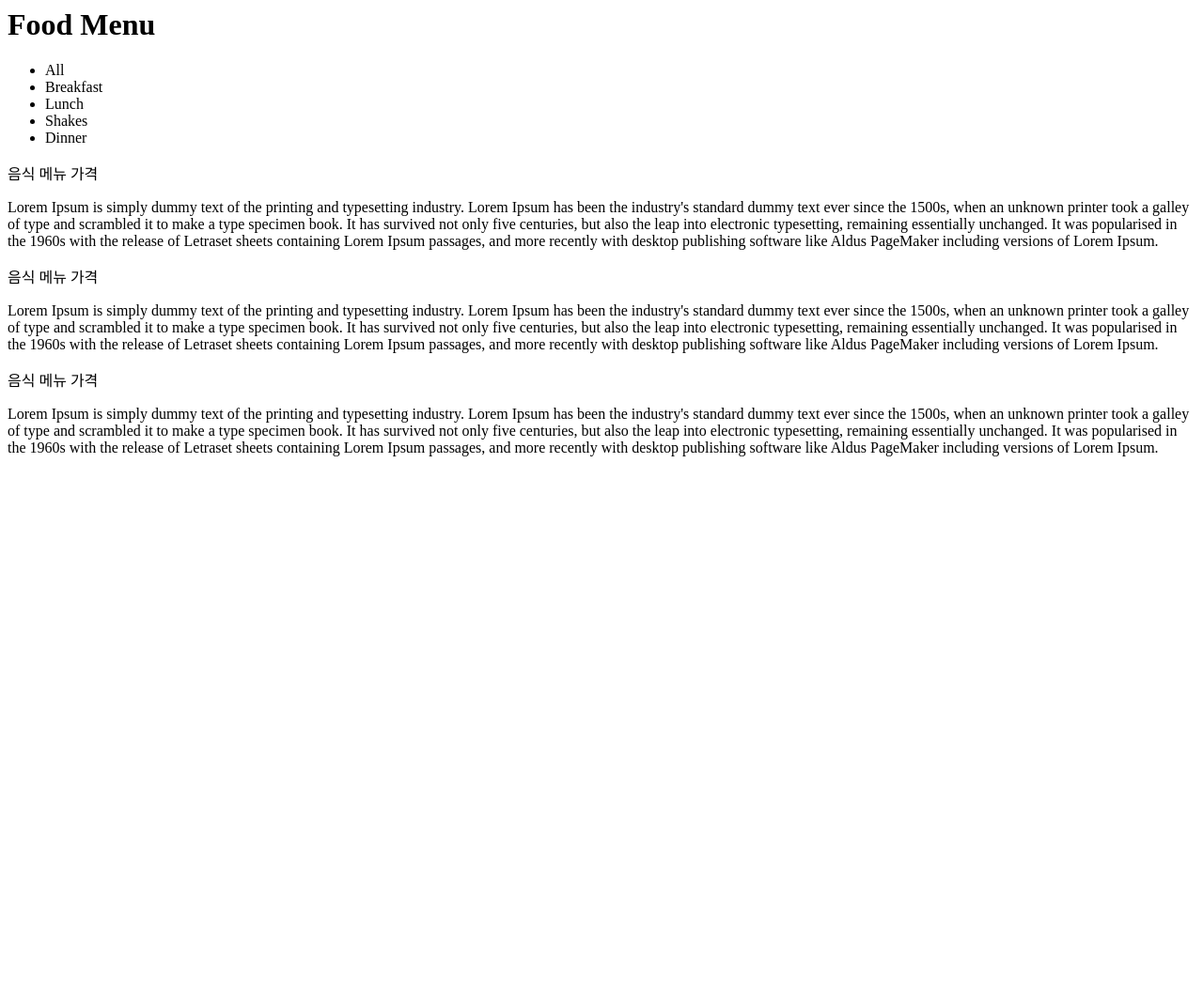
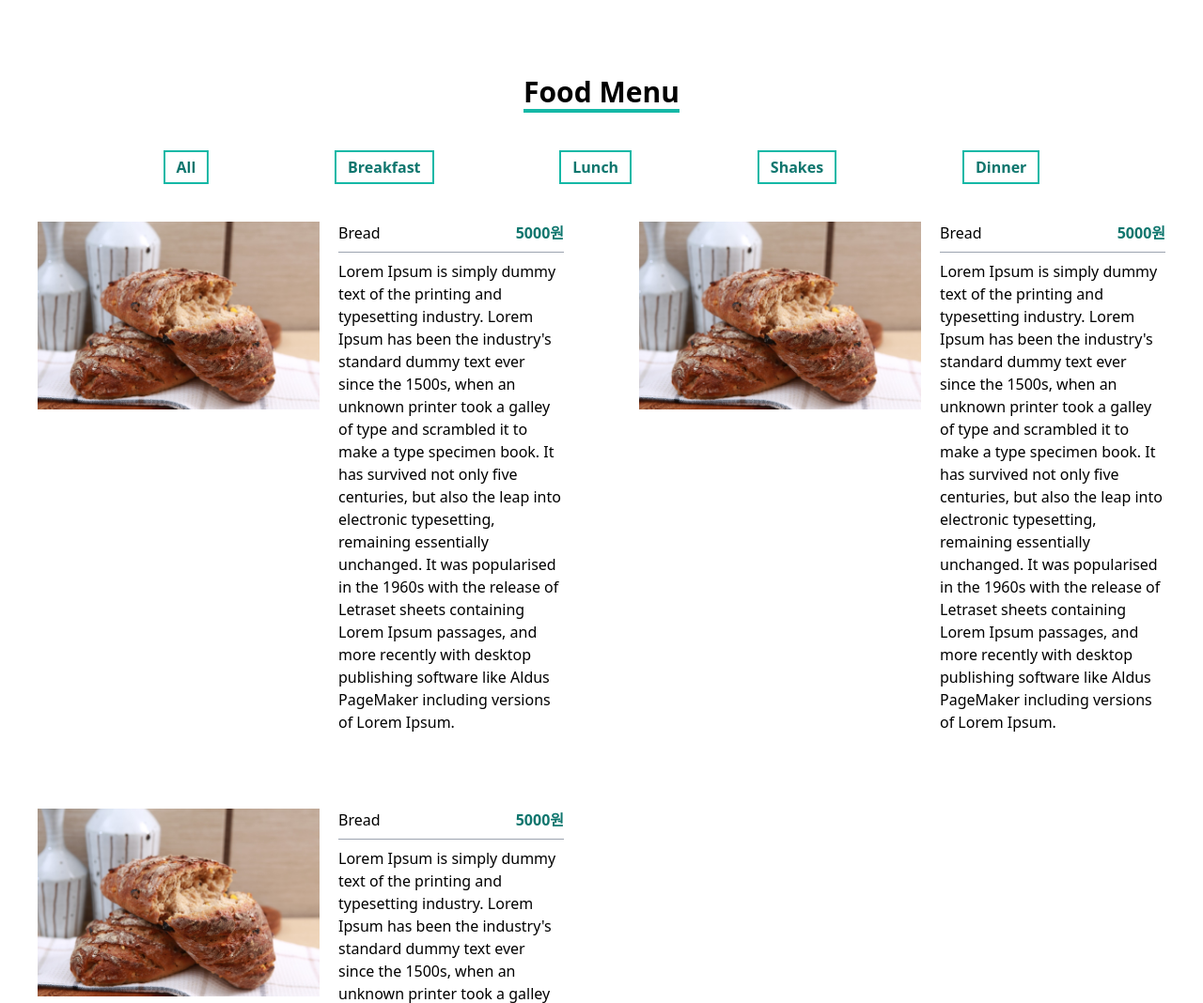
Before and after one commit to hyer0705/inflearn-warmingup-club-2, a plain HTML site: page javascript/day2-food-menu-app/index.html in a window 1280 px wide. Shown: the top 1068 px of the page at 94% size. Before the commit the page ends 800 px from the top, so only its background shows below. Drawn offline with nearby package versions, Linux system fonts and the light colour scheme.

Commit message:
💄 style: food menu app 스타일링

```diff
--- a/javascript/day2-food-menu-app/index.html
+++ b/javascript/day2-food-menu-app/index.html
@@ -3,27 +3,36 @@
     <meta charset="UTF-8" />
     <meta name="viewport" content="width=device-width, initial-scale=1.0" />
     <title>Food Menu App</title>
+    <script src="https://cdn.tailwindcss.com"></script>
   </head>
   <body>
-    <header>
-      <h1>Food Menu</h1>
+    <header class="w-full flex justify-center items-center pt-20">
+      <h1 class="text-3xl font-bold border-b-4 border-b-teal-500">Food Menu</h1>
     </header>
-    <nav>
-      <ul>
-        <li>All</li>
-        <li>Breakfast</li>
-        <li>Lunch</li>
-        <li>Shakes</li>
-        <li>Dinner</li>
+    <nav class="flex justify-center my-10">
+      <ul class="flex justify-around w-10/12 text-teal-700 font-semibold">
+        <li class="border-2 border-teal-500 py-1 px-3 cursor-pointer">All</li>
+        <li class="border-2 border-teal-500 py-1 px-3 cursor-pointer">
+          Breakfast
+        </li>
+        <li class="border-2 border-teal-500 py-1 px-3 cursor-pointer">Lunch</li>
+        <li class="border-2 border-teal-500 py-1 px-3 cursor-pointer">
+          Shakes
+        </li>
+        <li class="border-2 border-teal-500 py-1 px-3 cursor-pointer">
+          Dinner
+        </li>
       </ul>
     </nav>
-    <main>
-      <article>
-        <img />
+    <main class="grid grid-cols-2 px-10 gap-20 pb-20">
+      <article class="flex justify-between gap-5">
+        <img class="w-[300px] h-[200px]" src="./public/bread.jpg" />
         <div>
-          <div>
-            <span>음식 메뉴</span>
-            <span>가격</span>
+          <div
+            class="border-b border-b-gray-400 pb-2 mb-2 flex justify-between"
+          >
+            <span>Bread</span>
+            <span class="text-teal-700 font-semibold">5000원</span>
           </div>
           <p>
             Lorem Ipsum is simply dummy text of the printing and typesetting
@@ -38,12 +47,14 @@
           </p>
         </div>
       </article>
-      <article>
-        <img />
+      <article class="flex justify-between gap-5">
+        <img class="w-[300px] h-[200px]" src="./public/bread.jpg" />
         <div>
-          <div>
-            <span>음식 메뉴</span>
-            <span>가격</span>
+          <div
+            class="border-b border-b-gray-400 pb-2 mb-2 flex justify-between"
+          >
+            <span>Bread</span>
+            <span class="text-teal-700 font-semibold">5000원</span>
           </div>
           <p>
             Lorem Ipsum is simply dummy text of the printing and typesetting
@@ -58,12 +69,14 @@
           </p>
         </div>
       </article>
-      <article>
-        <img />
+      <article class="flex justify-between gap-5">
+        <img class="w-[300px] h-[200px]" src="./public/bread.jpg" />
         <div>
-          <div>
-            <span>음식 메뉴</span>
-            <span>가격</span>
+          <div
+            class="border-b border-b-gray-400 pb-2 mb-2 flex justify-between"
+          >
+            <span>Bread</span>
+            <span class="text-teal-700 font-semibold">5000원</span>
           </div>
           <p>
             Lorem Ipsum is simply dummy text of the printing and typesetting
```
Also changed, not shown: javascript/day2-food-menu-app/public/bread.jpg (added), javascript/day2-food-menu-app/public/pasta.jpg (added), javascript/day2-food-menu-app/public/pizza.jpg (added).
